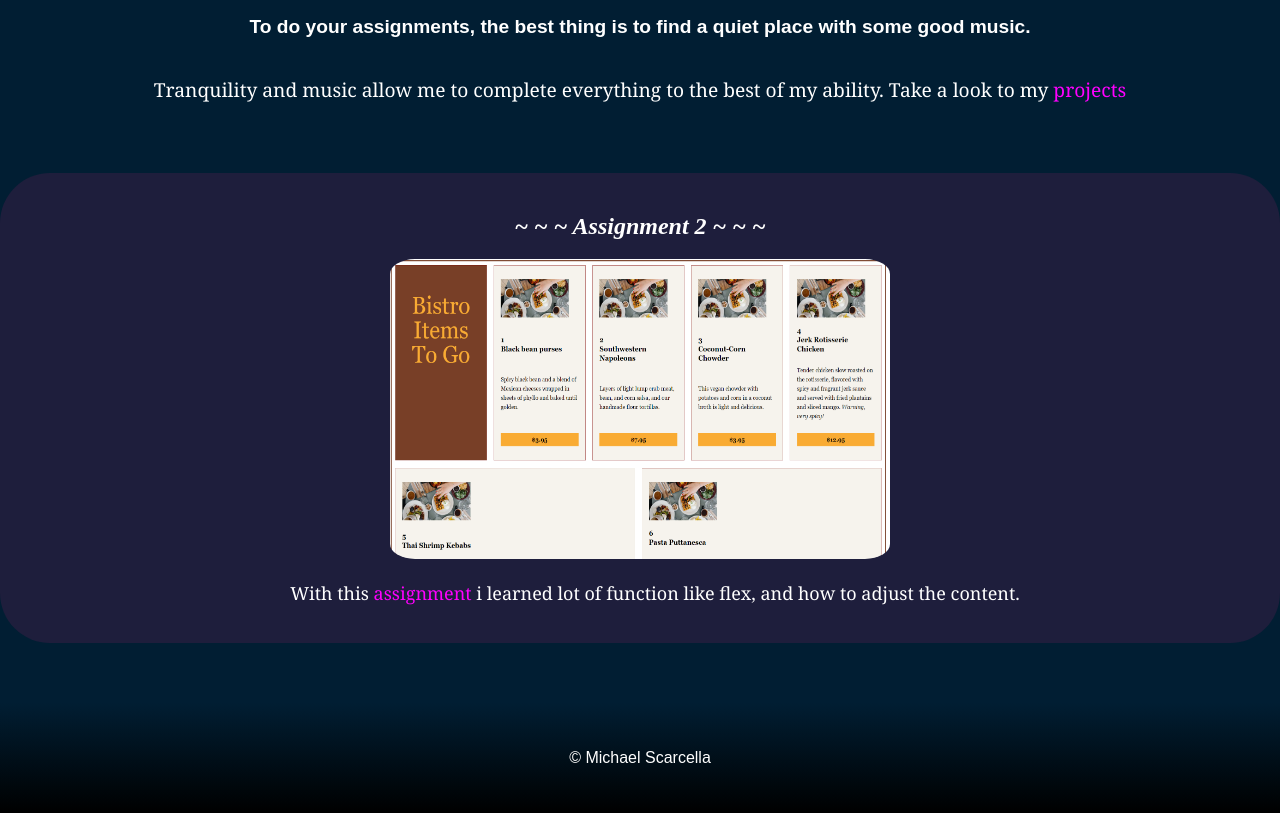
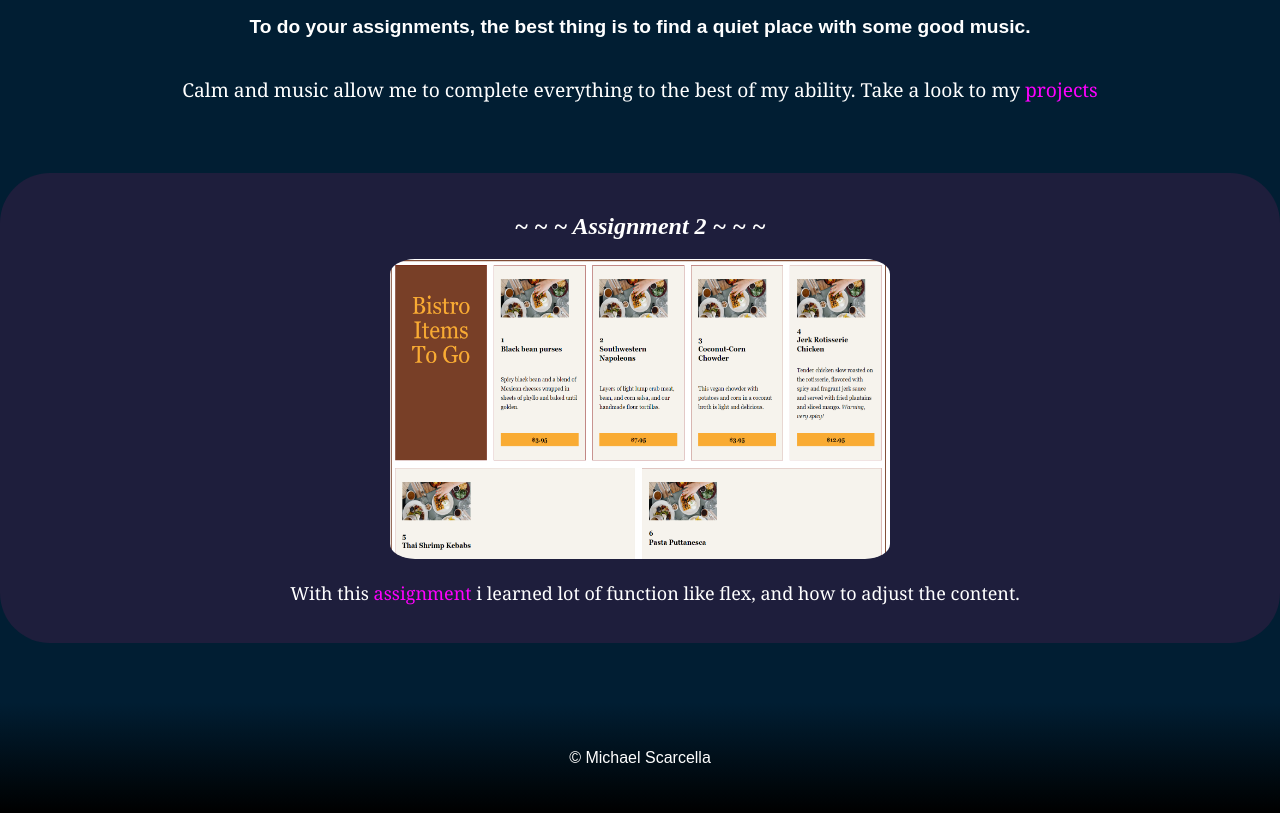
Before and after one commit to z124070michael/z124070.WebDesignClass.2024, a plain HTML site: page showcase.html in a window 1280 px wide. Shown: the part 1331-2144 px from the top of the page. Drawn offline with Linux system fonts and the light colour scheme.

Commit message:
showcase.html

```diff
--- a/showcase.html
+++ b/showcase.html
@@ -324,7 +324,7 @@
     <div class="tip">
         <img src="images_showcase/lofi_girl.gif" height="300px" width="300px" class="lofi_girl">
         <h3>To do your assignments, the best thing is to find a quiet place with some good music.</h3>
-        <p>Tranquility and music allow me to complete everything to the best of my ability. Take a look to my
+        <p>Calm and music allow me to complete everything to the best of my ability. Take a look to my
         <a href="experiences.html">projects</a></p>
     </div>
     <section>
```
